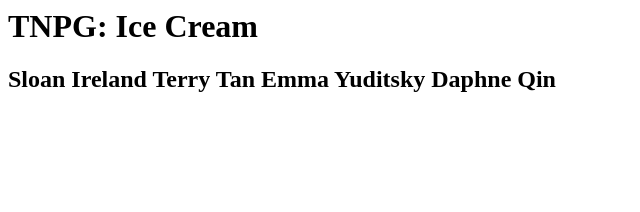
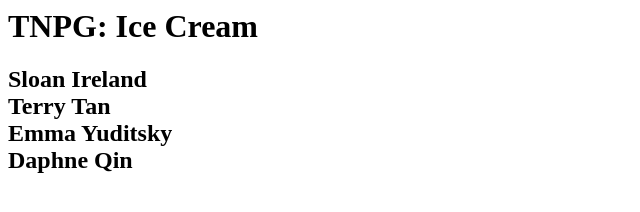
Before and after one commit to sloan-ireland/web, a plain HTML site: page index.html in a window 1280 px wide. Shown: the whole page, without its empty margins (0-640 px from the left). Drawn offline with Linux system fonts and the light colour scheme.

Commit message:
Update index.html

```diff
--- a/index.html
+++ b/index.html
@@ -1,8 +1,8 @@
 <!DOCTYPE>
 <hgroup>
  <h1>TNPG: Ice Cream</h1>
- <h2>Sloan Ireland
-  Terry Tan
-  Emma Yuditsky
+ <h2>Sloan Ireland <br>
+  Terry Tan <br>
+  Emma Yuditsky <br>
   Daphne Qin</h2>
 </hgroup>
```
